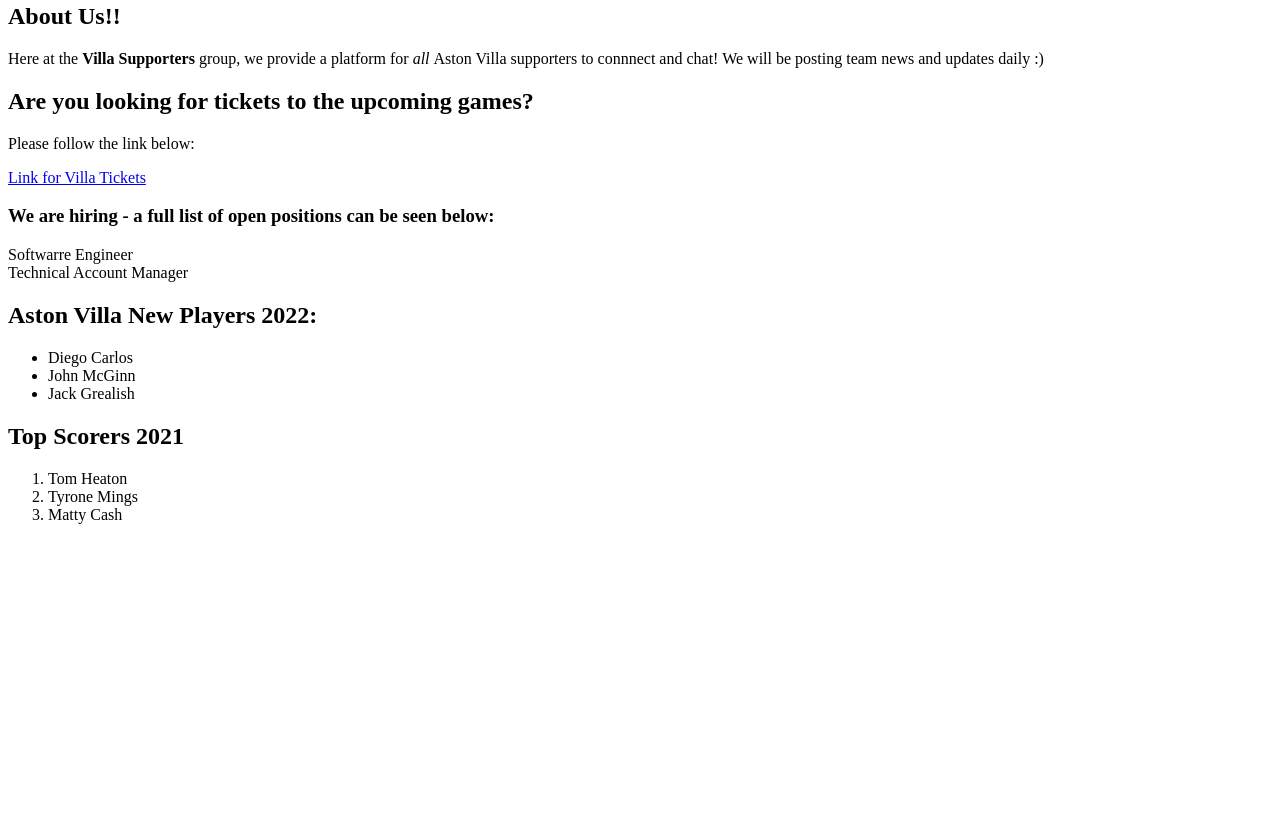
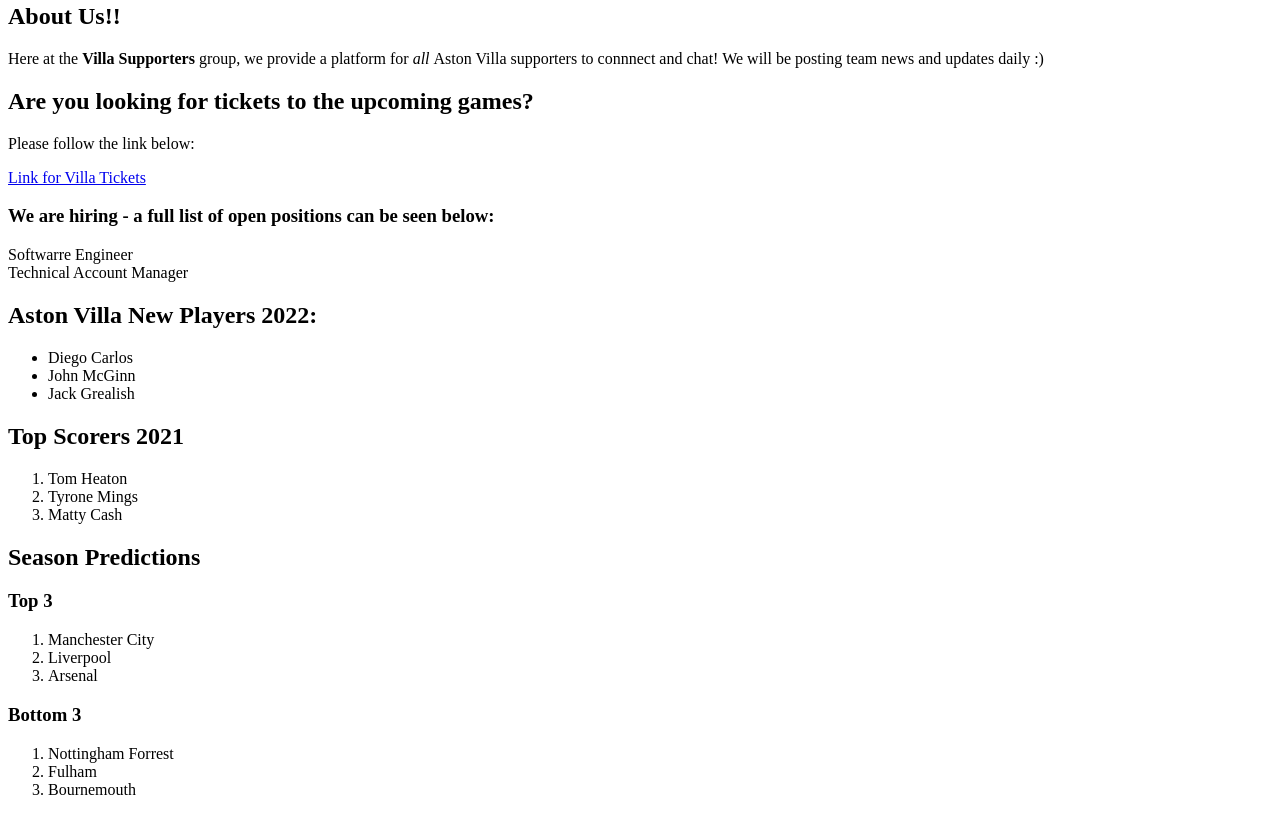
Before and after one commit to Matt-GHR/villa, a plain HTML site: page index.html in a window 1280 px wide. Shown: the part 502-1317 px from the top of the page. Before the commit the page ends 1042 px from the top, so only its background shows below. Drawn offline with Linux system fonts and the light colour scheme.

Commit message:
Adding two sections - Season Predictions

```diff
--- a/index.html
+++ b/index.html
@@ -57,5 +57,22 @@
                 <li>Tyrone Mings</li>
                 <li>Matty Cash</li>
             </ol>
+
+            <h2>Season Predictions </h2>
+
+            <h3>Top 3</h3>
+            <ol>
+                <li>Manchester City</li>
+                <li>Liverpool</li>
+                <li>Arsenal</li>
+            </ol>
+
+            <h3>Bottom 3</h3>
+            <ol>
+                <li>Nottingham Forrest</li>
+                <li>Fulham</li>
+                <li>Bournemouth</li>
+            </ol>
+
     </body>
 </html>
```
